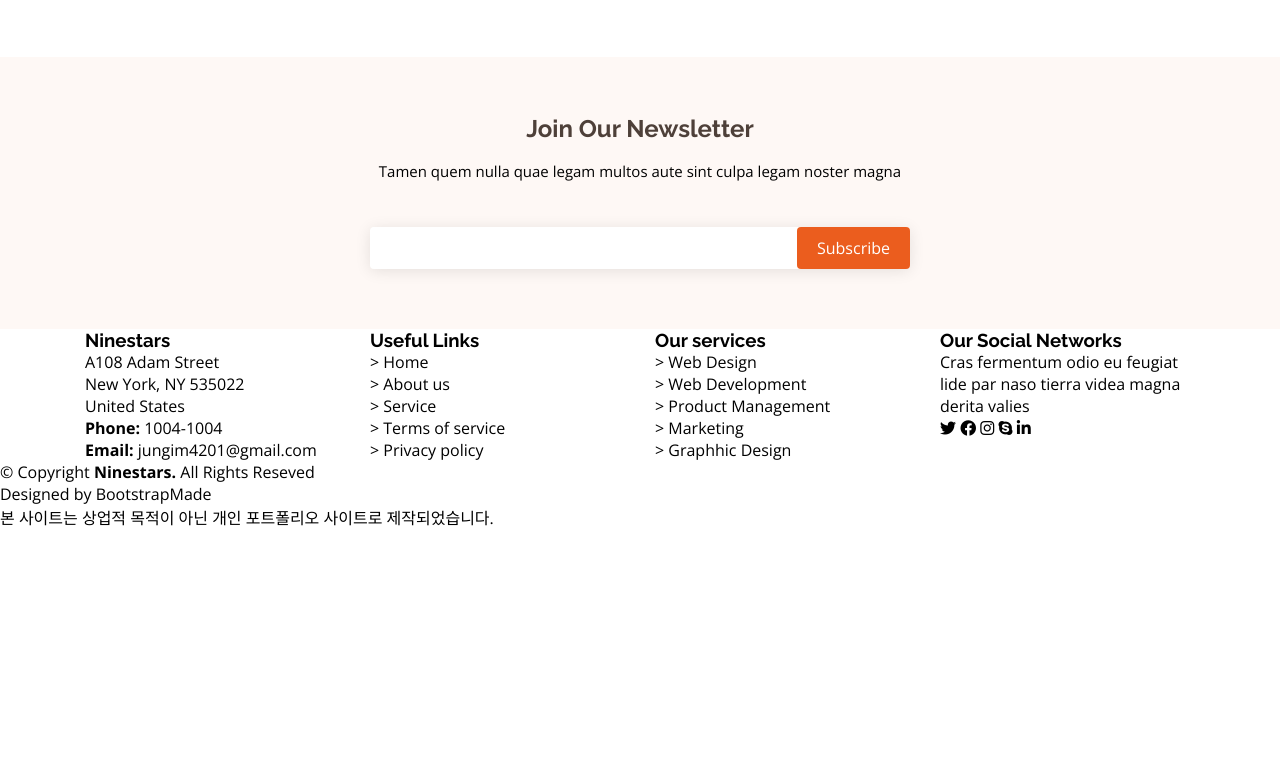
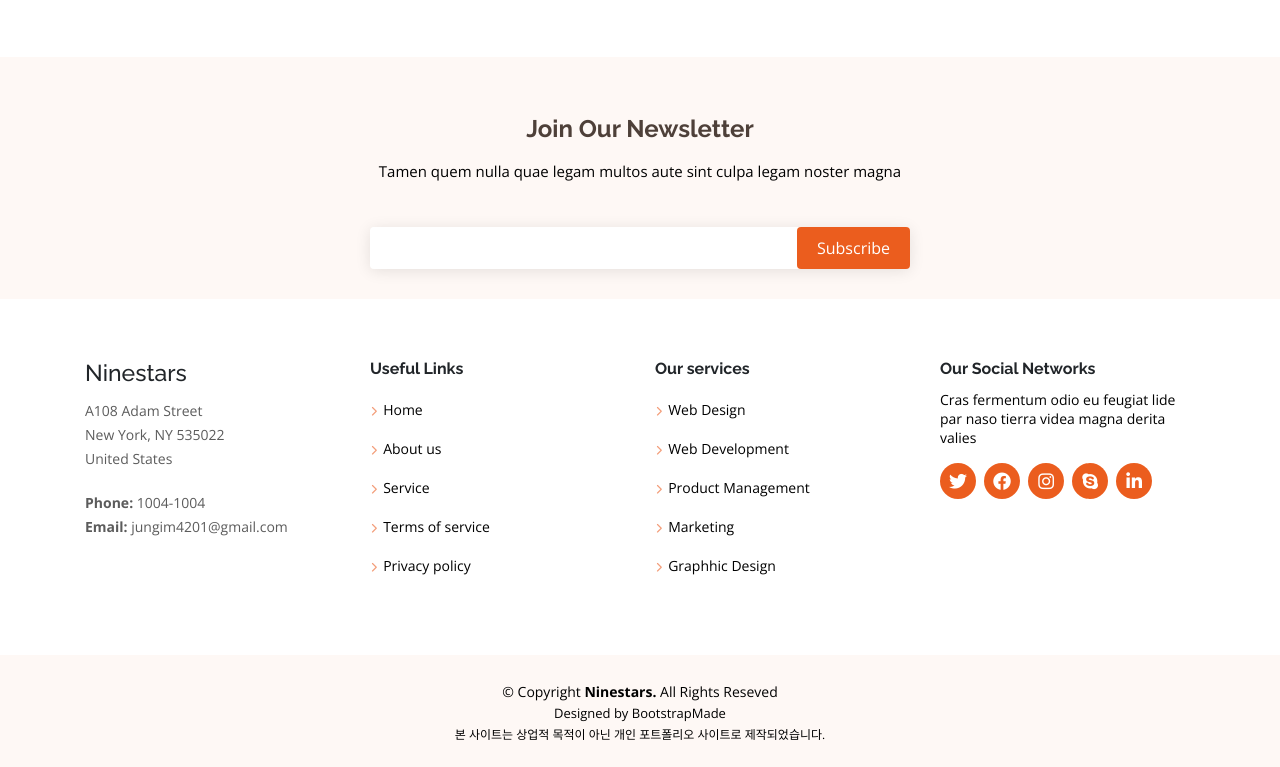
Before and after one commit to imjungim/ResponsiveWeb, a website: page index.html in a window 1280 px wide. Shown: the part 5218-5985 px from the top of the page. Before the commit the page ends 5747 px from the top, so only its background shows below. Drawn offline with nearby package versions, Linux system fonts and the light colour scheme.

Commit message:
💄 Implement footer style

```diff
--- a/index.html
+++ b/index.html
@@ -701,52 +701,89 @@
             </div>
             <div class="col-12 col-md-6 col-lg-3">
               <div class="useful-link">
-                <h3>Useful Links</h3>
-                <ul class="useful-list">
-                  <li class="useful-item">> Home</li>
-                  <li class="useful-item">> About us</li>
-                  <li class="useful-item">> Service</li>
-                  <li class="useful-item">> Terms of service</li>
-                  <li class="useful-item">> Privacy policy</li>
+                <h3 class="title">Useful Links</h3>
+                <ul class="footer-list">
+                  <li class="footer-item">
+                    <i class="fa-solid fa-chevron-right"></i>
+                    Home
+                  </li>
+                  <li class="footer-item">
+                    <i class="fa-solid fa-chevron-right"></i>
+                    About us
+                  </li>
+                  <li class="footer-item">
+                    <i class="fa-solid fa-chevron-right"></i>
+                    Service
+                  </li>
+                  <li class="footer-item">
+                    <i class="fa-solid fa-chevron-right"></i>
+                    Terms of service
+                  </li>
+                  <li class="footer-item">
+                    <i class="fa-solid fa-chevron-right"></i>
+                    Privacy policy
+                  </li>
                 </ul>
               </div>
             </div>
             <div class="col-12 col-md-6 col-lg-3">
               <div class="services">
-                <h3>Our services</h3>
-                <ul class="useful-list">
-                  <li class="useful-item">> Web Design</li>
-                  <li class="useful-item">> Web Development</li>
-                  <li class="useful-item">> Product Management</li>
-                  <li class="useful-item">> Marketing</li>
-                  <li class="useful-item">> Graphhic Design</li>
+                <h3 class="title">Our services</h3>
+                <ul class="footer-list">
+                  <li class="footer-item">
+                    <i class="fa-solid fa-chevron-right"></i>
+                    Web Design
+                  </li>
+                  <li class="footer-item">
+                    <i class="fa-solid fa-chevron-right"></i>
+                    Web Development
+                  </li>
+                  <li class="footer-item">
+                    <i class="fa-solid fa-chevron-right"></i>
+                    Product Management
+                  </li>
+                  <li class="footer-item">
+                    <i class="fa-solid fa-chevron-right"></i>
+                    Marketing
+                  </li>
+                  <li class="footer-item">
+                    <i class="fa-solid fa-chevron-right"></i>
+                    Graphhic Design
+                  </li>
                 </ul>
               </div>
             </div>
             <div class="col-12 col-md-6 col-lg-3">
               <div class="social-networks">
-                <h3>Our Social Networks</h3>
+                <h3 class="title">Our Social Networks</h3>
                 <p>
                   Cras fermentum odio eu feugiat lide par naso tierra videa
                   magna derita valies
                 </p>
               </div>
               <div class="social-links">
-                <i class="fa-brands fa-twitter"></i>
-                <i class="fa-brands fa-facebook"></i>
-                <i class="fa-brands fa-instagram"></i>
-                <i class="fa-brands fa-skype"></i>
-                <i class="fa-brands fa-linkedin-in"></i>
+                <a href="#"><i class="fa-brands fa-twitter"></i> </a>
+                <a href="#"><i class="fa-brands fa-facebook"></i> </a>
+                <a href="#"><i class="fa-brands fa-instagram"></i> </a>
+                <a href="#"><i class="fa-brands fa-skype"></i> </a>
+                <a href="#"><i class="fa-brands fa-linkedin-in"></i> </a>
               </div>
             </div>
           </div>
         </div>
       </div>
 
-      <div class="copyright">
-        <p> © Copyright <strong>Ninestars.</strong> All Rights Reseved</p>
-        <p>Designed by BootstrapMade</p>
-        <p>본 사이트는 상업적 목적이 아닌 개인 포트폴리오 사이트로 제작되었습니다.</p>
+      <div class="copyright-section">
+        <div class="container">
+          <div class="copyright">
+            <p>© Copyright <strong>Ninestars.</strong> All Rights Reseved</p>
+            <p>Designed by BootstrapMade</p>
+            <p>
+              본 사이트는 상업적 목적이 아닌 개인 포트폴리오 사이트로
+              제작되었습니다.
+            </p>
+          </div>
+        </div>
       </div>
     </footer>
 
--- a/style.css
+++ b/style.css
@@ -636,7 +636,7 @@ h6,
 /* FOOTER */
 
 .global-footer-header {
-  padding: 60px 0;
+  padding: 60px 0 30px;
   background-color: #fef8f5;
 }
 
@@ -691,6 +691,108 @@ h6,
   color: #fff;
 }
 
+.footer-info {
+  padding: 60px 0 30px;
+}
+
+.address {
+  margin-bottom: 40px;
+}
+
+.address h3 {
+  margin-bottom: 8px;
+  padding-bottom: 5px;
+  font-size: 23px;
+  font-weight: 500;
+  color: #212529;
+}
+
+.address p {
+  font-size: 14px;
+  line-height: 24px;
+  color: #5c5c5c;
+}
+
+.address p:nth-child(2) {
+  padding-bottom: 20px;
+}
+
+.title {
+  font-size: 16px;
+  font-weight: 600;
+  color: #212529;
+  padding-bottom: 12px;
+}
+
+.useful-link {
+  margin-bottom: 40px;
+}
+
+.footer-list .footer-item {
+  padding: 10px 0;
+  font-family: 'Open Sans', sans-serif;
+  font-size: 14px;
+}
+
+.footer-list .footer-item i {
+  padding-right: 2px;
+  font-size: 10px;
+  line-height: 1;
+  color: #f39e7a;
+}
+
+.services {
+  margin-bottom: 40px;
+}
+.social-networks {
+  margin-bottom: 16px;
+}
+
+.social-networks p {
+  margin-bottom: 16px;
+  font-family: 'Open Sans', sans-serif;
+  font-size: 14px;
+}
+
+.social-links {
+  display: flex;
+}
+
+.social-links a {
+  display: flex;
+  justify-content: center;
+  align-items: center;
+  width: 36px;
+  height: 36px;
+  padding: 8px;
+  margin-right: 8px;
+  font-size: 18px;
+  border-radius: 50%;
+  background-color: #eb5d1e;
+  color: #fff;
+}
+
+.copyright-section {
+  padding: 24px 12px;
+  background-color: #fef8f5;
+}
+
+.copyright p:first-child {
+  padding: 3px 0;
+  font-family: "Open Sans", sans-serif;
+  font-size: 14px;
+}
+
+.copyright p {
+  text-align: center;
+  font-size: 13px;
+}
+
+.copyright p:last-child {
+  padding-top: 3px;
+  font-size: 12px;
+
+}
 /* 반응형 디자인 */
 
 @media screen and (min-width: 768px) {
```
